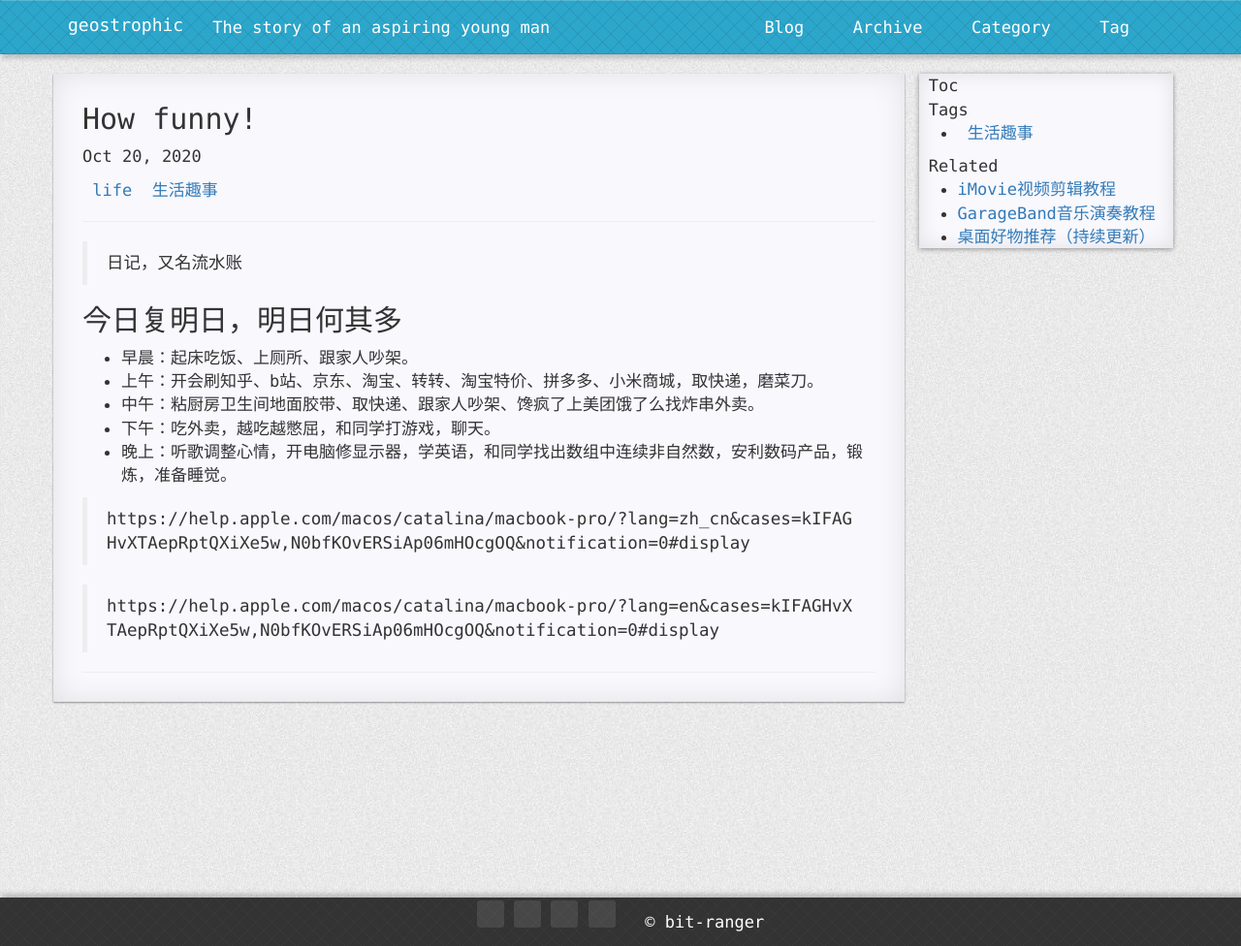
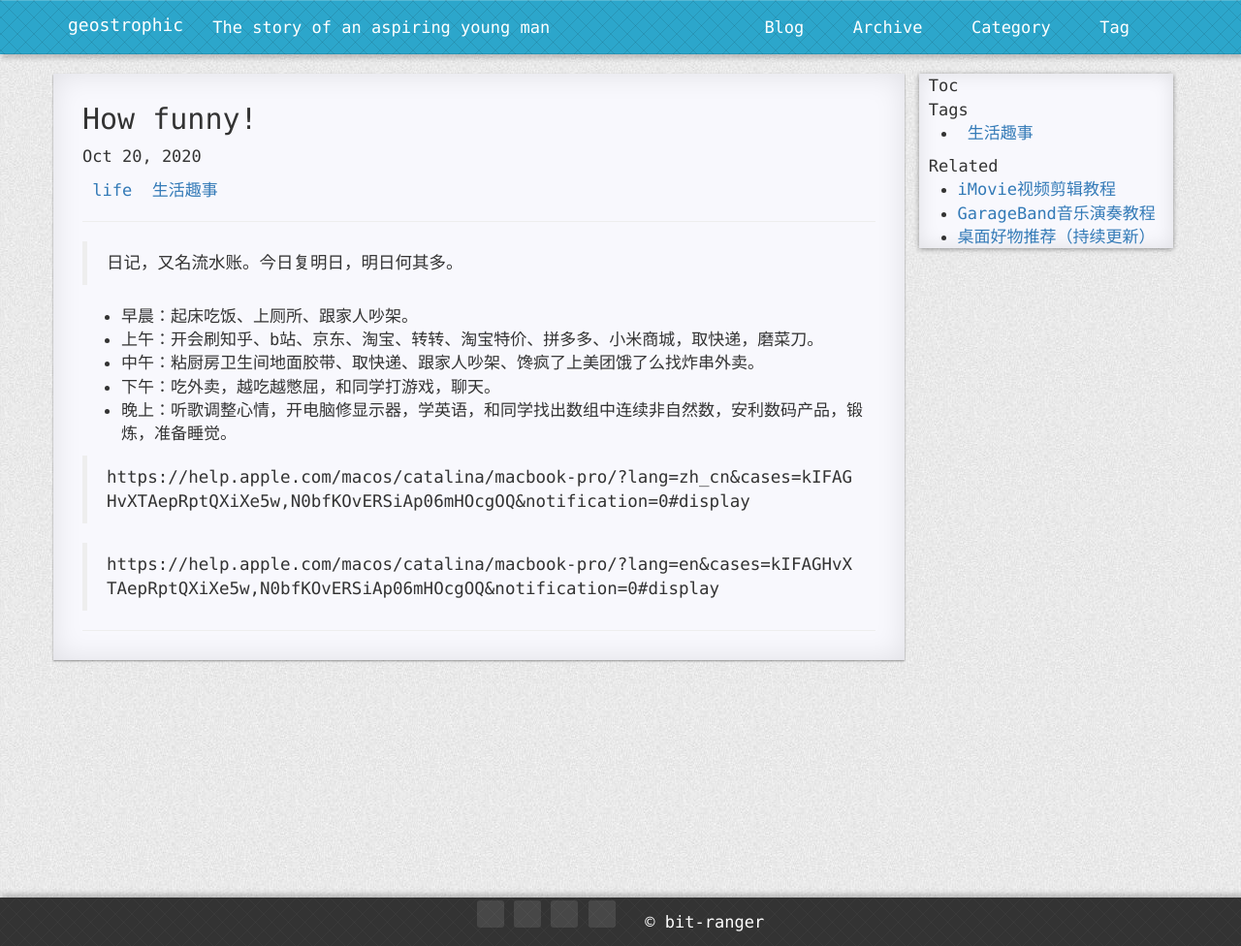
Before and after one commit to geostrophic/geostrophic.github.io, a Jekyll site: the page built from _posts/2020-10-20-diary.md, in a window 1280 px wide. Shown: the whole page at 97% size. Built offline with Jekyll 4.4.1, drawn with Linux system fonts in a browser that asks for light colours; nearby versions of some CDN libraries; comment, search, counter and statistics services are not loaded; a style sheet for code colours, icons or effects is not loaded.

Commit message:
push blog

```diff
--- a/_posts/2020-10-20-diary.md
+++ b/_posts/2020-10-20-diary.md
@@ -5,9 +5,7 @@ tags: 生活趣事
 categories: life
 ---
 
-> 日记，又名流水账
-
-## 今日复明日，明日何其多
+> 日记，又名流水账。今日复明日，明日何其多。
 
 * 早晨：起床吃饭、上厕所、跟家人吵架。
 * 上午：开会刷知乎、b站、京东、淘宝、转转、淘宝特价、拼多多、小米商城，取快递，磨菜刀。
```
